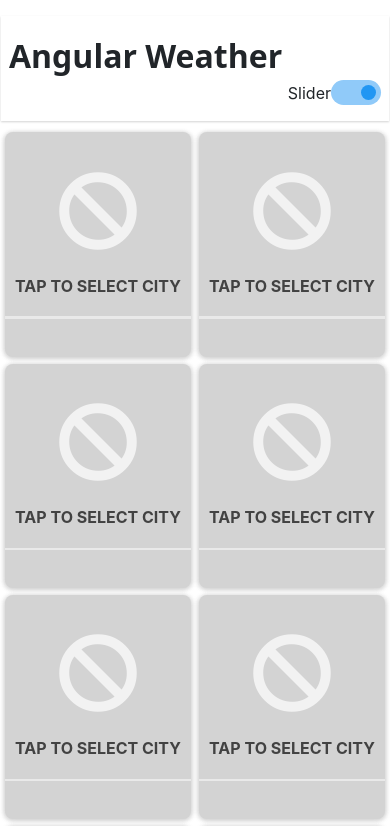
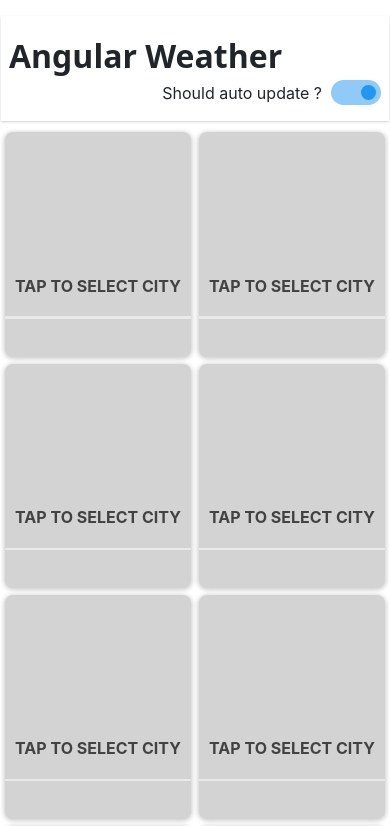
Before and after one commit to sanketd617/ng-weather, an Angular app: page / in a window 390 px wide. Shown: the top 826 px of the page. Built offline with nearby package versions, Linux system fonts and the light colour scheme.

Commit message:
added cursor pointer..changed interval..

```diff
--- a/src/app/app.component.html
+++ b/src/app/app.component.html
@@ -6,7 +6,7 @@
   <div class="d-none d-lg-block col-lg-1 col-xl-2"></div>
   <div class="col-12 col-lg-10 col-xl-8">
     <div class="row">
-      <div class="col-6 col-md-4 col-lg-3 cityContainer" *ngFor="let i of range(numCities+1)">
+      <div class="col-6 col-md-4 col-lg-3 cityContainer" *ngFor="let i of range(numCities)">
         <app-city [index]="i" [updateFlag]="updateFlag" [updateInterval]="updateInterval"></app-city>
       </div>
     </div>
--- a/src/app/app.component.ts
+++ b/src/app/app.component.ts
@@ -9,7 +9,7 @@ export class AppComponent {
   appName = 'Angular Weather';
   numCities = 9;
   updateFlag = true;
-  updateInterval = 10000;
+  updateInterval = 60000*5;
 
   setFlag(flag){
     this.updateFlag = flag;
--- a/src/app/city/city.component.css
+++ b/src/app/city/city.component.css
@@ -161,8 +161,10 @@
   overflow-y: scroll;
 }
 
-.root > .content.back .form{
-  height: 30%;
+.root > .content.back .error{
+  font-size: 1rem;
+  text-transform: none;
+  text-align: center;
 }
 
 .root > .content.back .options .option{
--- a/src/app/city/city.component.html
+++ b/src/app/city/city.component.html
@@ -20,12 +20,12 @@
       </div>
     </div>
     <div class="icon" [ngStyle]="{'color': iconColor ? iconColor : 'rgba(255, 255, 255, 0.7)'}">
-      <i [class]="icon ? icon : 'fas fa-ban'"></i>
+      <i [class]="icon ? icon : ''"></i>
     </div>
     <div class="temp">
       {{ temp ? temp.toFixed(1)+'°C' : ''}}
     </div>
-    <div class="temp-desc">
+    <div class="temp-desc {{ loading ? '' : description ? '': 'hoverable'}}">
       {{ loading ? '' : description ? description: 'Tap to select city'}}
     </div>
     <div class="divider">
@@ -34,7 +34,7 @@
     <div class="city-edit">
       <div class="city">{{ city ? city.substr(0, 10) + (city.length > 10 ? "..." : "") : ''}}</div>
       <div class="edit">
-        <i *ngIf="city" (click)="city ? rotated = !rotated : null" class="fa fa-edit"></i>
+        <i *ngIf="city" (click)="city ? rotated = !rotated : null" class="hoverable fa fa-edit"></i>
       </div>
     </div>
   </div>
@@ -47,7 +47,7 @@
     </div>
     <div class="options">
       <div *ngIf="!loading">
-        <div *ngFor="let option of options;" class="option" (click)="selectCity(option)">
+        <div *ngFor="let option of options;" class="option hoverable" (click)="selectCity(option)">
           {{option.name+", "+option.country}}
         </div>
       </div>
@@ -58,7 +58,7 @@
         </div>
       </div>
 
-      <div *ngIf="error">
+      <div *ngIf="error" class="text-danger error">
         {{ error }}
       </div>
     </div>
--- a/src/app/city/city.component.ts
+++ b/src/app/city/city.component.ts
@@ -91,6 +91,11 @@ export class CityComponent implements OnInit {
         .subscribe(
           (cities) => {
             this.options = cities.filter(city => city.name.toLowerCase().includes(this.city.toLowerCase()));
+
+            if(this.options.length === 0){
+              this.error = "No city found!";
+            }
+
             this.loading = false;
           },
           (error) => this.error = error
@@ -119,7 +124,6 @@ export class CityComponent implements OnInit {
     this.weatherService.getWeather(this.cityId)
       .subscribe(
         (weather) => {
-          console.log(weather);
           const sunrise = weather.sys.sunrise * 1000;
           const sunset = weather.sys.sunset * 1000;
           const now = Date.now();
--- a/src/app/header/header.component.html
+++ b/src/app/header/header.component.html
@@ -13,8 +13,8 @@
             <div [class]="'switch '+(updateFlag ? 'active' : '')" (click)="toggleUpdate()">
               <div></div>
             </div>
-            <div class="slider">
-              Slider
+            <div class="">
+              Should auto update ? &nbsp;
             </div>
           </div>
         </div>
--- a/src/index.html
+++ b/src/index.html
@@ -8,6 +8,11 @@
   <link rel="stylesheet" href="https://use.fontawesome.com/releases/v5.6.3/css/all.css" integrity="sha384-UHRtZLI+pbxtHCWp1t77Bi1L4ZtiqrqD80Kn4Z8NTSRyMA2Fd33n5dQ8lWUE00s/" crossorigin="anonymous">
   <meta name="viewport" content="width=device-width, initial-scale=1, user-scalable=false">
   <link rel="icon" type="image/x-icon" href="favicon.ico">
+  <style>
+    .hoverable{
+      cursor: pointer;
+    }
+  </style>
 </head>
 <body style="padding: 1rem;">
   <app-root></app-root>
```
